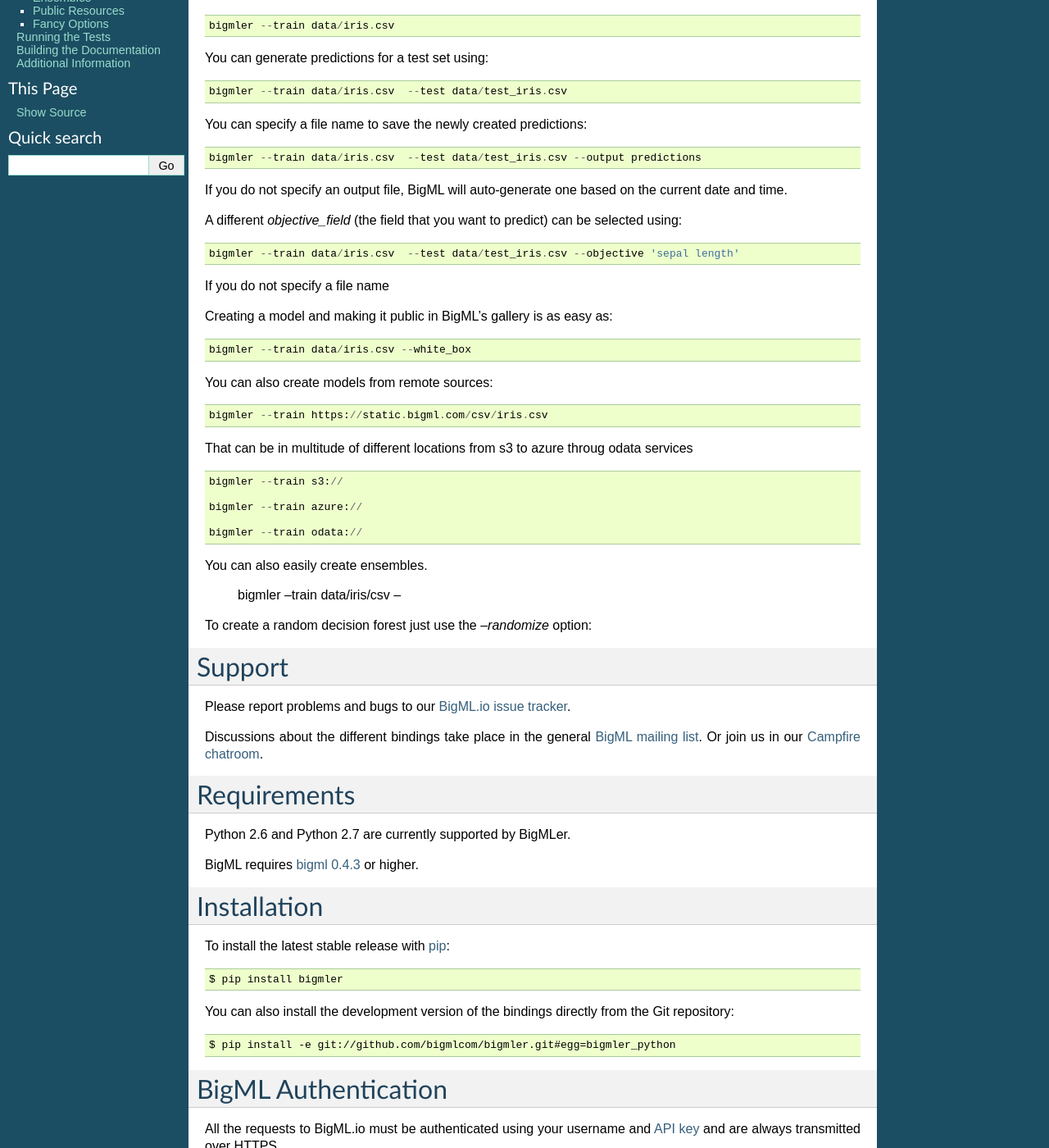
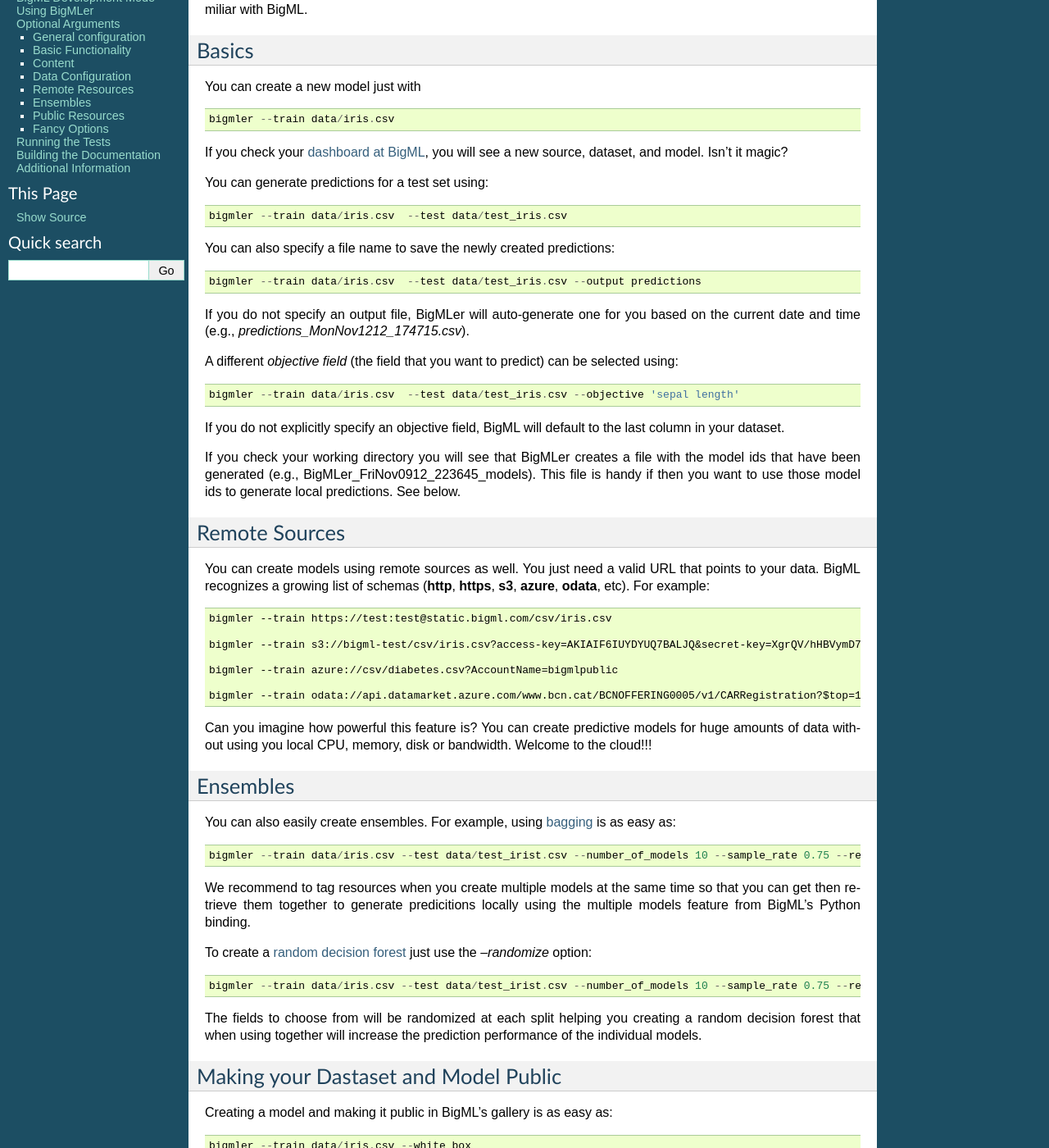
Before and after one commit to bigmlcom/bigmler, a Sphinx documentation site: the page built from docs/index.rst, in a window 1280 px wide and 1400 px high, scrolled down 325 px. Shown: the whole window at 82% size. Built offline with Sphinx 7.4.7, drawn with Linux system fonts in a browser that asks for light colours; some of the changed text lies outside the part shown.

Commit message:
More documentation

```diff
--- a/docs/index.rst
+++ b/docs/index.rst
@@ -14,51 +14,123 @@
 Quick Start
 ===========
 
+Let's see some basic usage examples. Check the installation and authentication
+sections below if you are not familiar with BigML.
+
+Basics
+------
+
 You can create a new model just with ::
 
     bigmler --train data/iris.csv
+
+If you check your `dashboard at BigML <https://bigml.com/dashboard>`_, you will
+see a new source, dataset, and model. Isn't it magic?
 
 You can generate predictions for a test set using::
 
     bigmler --train data/iris.csv  --test data/test_iris.csv
 
-You can specify a file name to save the newly created predictions::
+You can also specify a file name to save the newly created predictions::
 
     bigmler --train data/iris.csv  --test data/test_iris.csv --output predictions
 
-If you do not specify an output file,  BigML will auto-generate one based on
-the current date and time.
+If you do not specify an output file, BigMLer will auto-generate one for you based on
+the current date and time (e.g., `predictions_MonNov1212_174715.csv`).
 
-A different `objective_field` (the field that you want to predict) can be selected using::
+A different `objective field` (the field that you want to predict) can be selected using::
 
     bigmler --train data/iris.csv  --test data/test_iris.csv --objective 'sepal length'
 
+If you do not explicitly specify an objective field, BigML will default to the last
+column in your dataset.
 
-If you do not specify a file name
+If you check your working directory you will see that BigMLer creates a file with the
+model ids that have been generated (e.g., BigMLer_FriNov0912_223645_models).
+This file is handy if then you want to use those model ids to generate local
+predictions. See below.
+
+Remote Sources
+--------------
+
+You can create models using remote sources as well. You just need a valid URL that points to your data.
+BigML recognizes a growing list of schemas (**http**, **https**, **s3**,
+**azure**, **odata**, etc). For example::
+
+    bigmler --train https://test:test@static.bigml.com/csv/iris.csv
+
+    bigmler --train s3://bigml-test/csv/iris.csv?access-key=AKIAIF6IUYDYUQ7BALJQ&secret-key=XgrQV/hHBVymD75AhFOzveX4qz7DYrO6q8WsM6ny
+
+    bigmler --train azure://csv/diabetes.csv?AccountName=bigmlpublic
+
+    bigmler --train odata://api.datamarket.azure.com/www.bcn.cat/BCNOFFERING0005/v1/CARRegistration?$top=100
+
+Can you imagine how powerful this feature is? You can create predictive models for huge
+amounts of data without using you local CPU, memory, disk or bandwidth. Welcome to the cloud!!!
+
+
+Ensembles
+---------
+
+You can also easily create ensembles. For example, using `bagging <http://en.wikipedia.org/wiki/Bootstrap_aggregating>`_ is as easy as::
+
+    bigmler --train data/iris.csv --test data/test_irist.csv --number_of_models 10 --sample_rate 0.75 --replacement --tag my_ensemble
+
+We recommend to tag resources when you create multiple models at the same time so that you can get then retrieve them together to generate predicitions locally using the multiple models feature from BigML's Python binding.
+
+To create a `random decision forest <http://www.quora.com/Machine-Learning/How-do-random-forests-work-in-laymans-terms>`_ just use the `--randomize` option::
+
+     bigmler --train data/iris.csv --test data/test_irist.csv --number_of_models 10 --sample_rate 0.75 --replacement --tag my_ensemble --randomize
+
+The fields to choose from will be randomized at each split helping you creating a random decision forest that when using together will increase the prediction performance of the individual models.
+
+Making your Dastaset and Model Public
+-------------------------------------
 
 Creating a model and making it public in BigML's gallery is as easy as::
 
     bigmler --train data/iris.csv --white_box
 
-You can also create models from remote sources::
+If you just want to share it as a black-box model just use::
 
-    bigmler --train https://static.bigml.com/csv/iris.csv
+    bigmler --train data/iris.csv --black_box
 
-That can be in multitude of different locations from s3 to azure throug odata
-services ::
+If you want also to make public your daaset::
 
-    bigmler --train s3://
+    bigmler --train data/iris.csv --public_dataset
 
-    bigmler --train azure://
+Content
+-------
 
-    bigmler --train odata://
+Before making your model public, probably you want to add a name, a category, a description, and tags to your resources. This is easy too. For example::
 
-You can also easily create ensembles.
+    bigmler --train data/iris.csv --name "My model" --category 6 --description description.txt --tag iris tag my_tag
 
-    bigmler --train data/iris/csv --
+Please note:
 
-To create a random decision forest just use the `--randomize` option:
+    - You can get a full list of BigML category codes `here <https://bigml.com/developers/sources#s_categories>`_.
+    - Descriptions are provided in a text file that can also include `markdown <http://en.wikipedia.org/wiki/Markdown>`_.
+    - Many tags can be added to the same resource.
+    - BigMLer will add the name, category, description, and tags to all the newly created resources in each request.
 
+Configuring Datasets and Models
+-------------------------------
+
+What if your raw data isn't necessarily in the format that BigML expects? So we
+have good news: you can use a number of options to configure your sources,
+datasets, and models.
+
+You can change field names
+
+You can also change the auto-detect-type behavior from BigML assigning specific
+types to specific fields.
+
+You can select what fields to include in a dataset
+
+You can select what fields to include in a model creation
+
+Finally, you can also tell BigML whether your training and test set come with a
+header row or not. For example, if the both come without header:
 
 
 Support
@@ -122,10 +194,10 @@
 Using the development flag you can run tasks under 1 MB without spending any of
 your BigML credits.
 
-Using the script
-================
+Using BigMLer
+=============
 
-To run BigML you can use the console script directly. The `--help` option will
+To run BigMLer you can use the console script directly. The `--help` option will
 describe all the available options::
 
     bigmler --help
@@ -158,7 +230,7 @@
 Content
 -------
 --name NAME     Name for the resources in BigML.
---category CATEGORY     Category code. See `full list <https://bigml.com/developers/sources#s_categories for>`_.
+--category CATEGORY     Category code. See `full list <https://bigml.com/developers/sources#s_categories>`_.
 --description DESCRIPTION       Path to a file with a description in plain text or markdown.
 --tag TAG   Tag to later retrieve new resources
 
```
